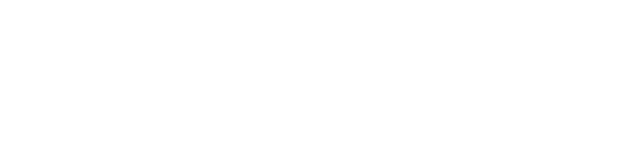
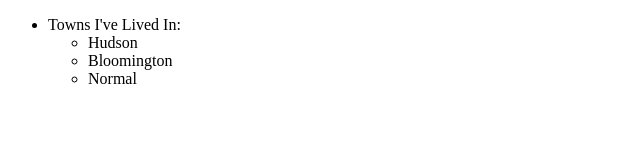
Before and after one commit to hg7998/statefarm-adt-hunter-first-website, a plain HTML site: page index.html in a window 1280 px wide. Shown: the whole page, without its empty margins (0-640 px from the left). Drawn offline with Linux system fonts and the light colour scheme.

Commit message:
added unordered list

```diff
--- a/index.html
+++ b/index.html
@@ -4,5 +4,14 @@
         <title>The title is nested in the head</title>
     </head>
     <body>
+        <ul>
+            <li>Towns I've Lived In:
+                <ul>
+                    <li>Hudson</li>
+                    <li>Bloomington</li>
+                    <li>Normal</li>
+                </ul>
+            </li>
+        </ul>
     </body>
 </html>
```
